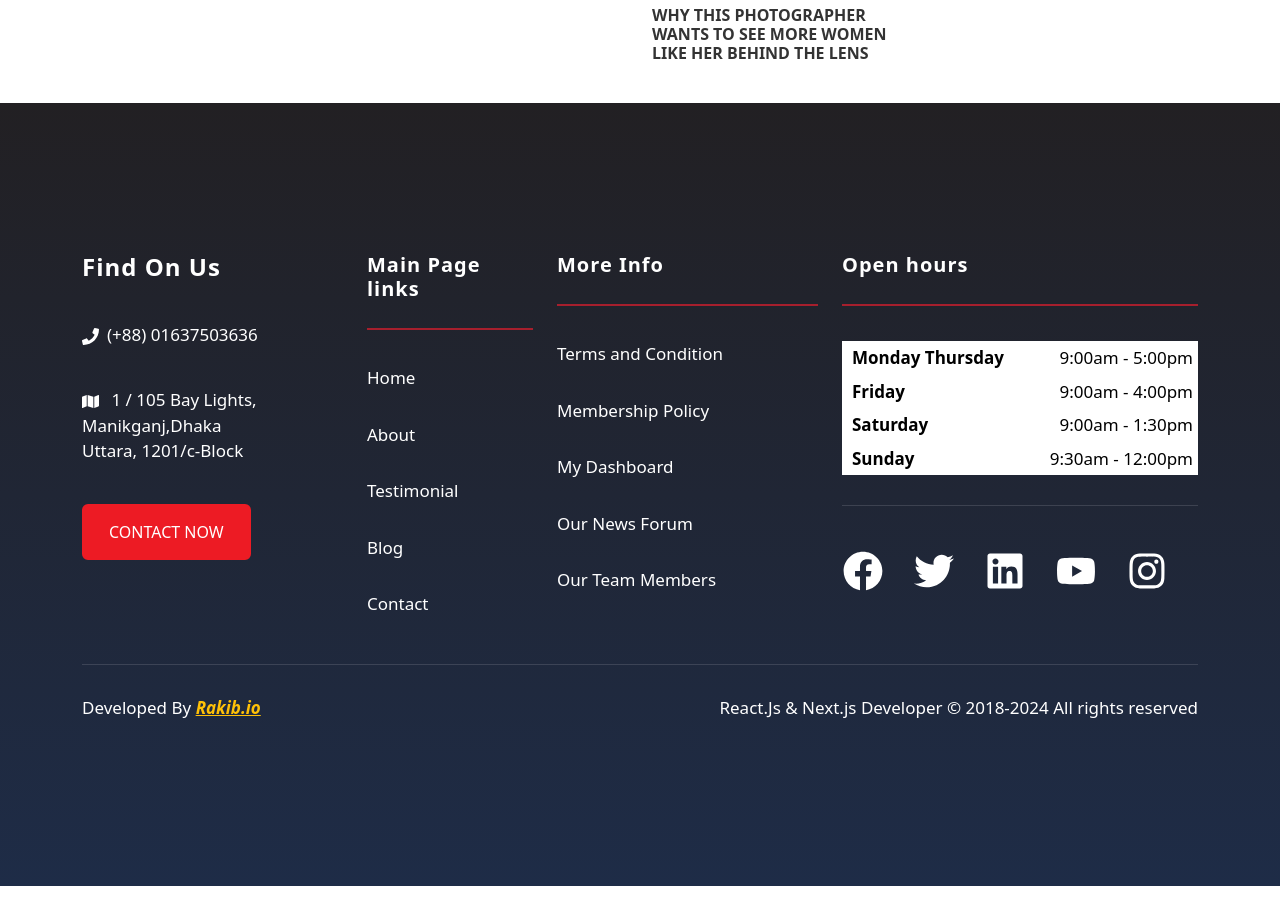
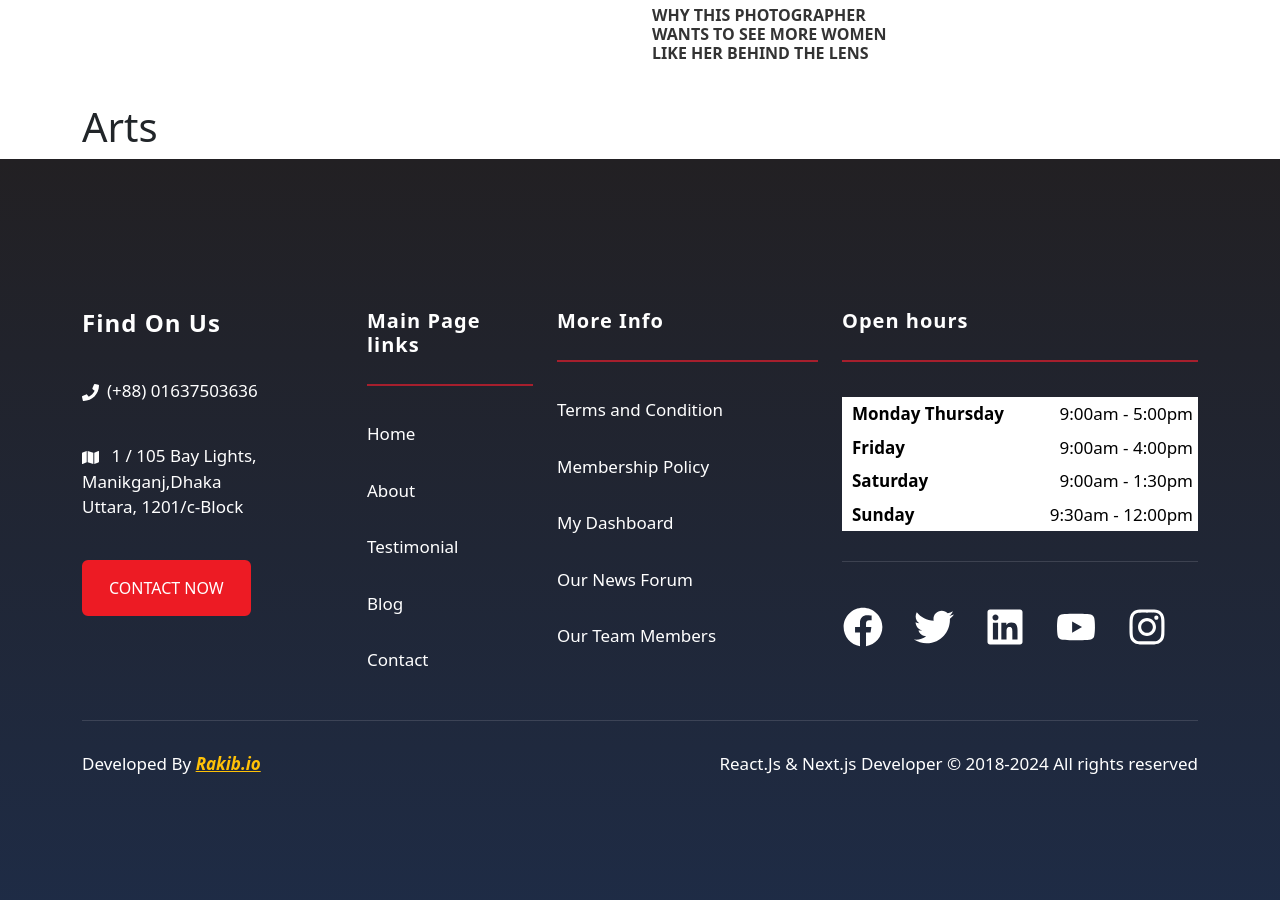
Before and after one commit to SheikhRakibhossain/CNC, a React (Vite) app: page /style in a window 1280 px wide. Shown: the part 1504-2404 px from the top of the page. Built offline with nearby package versions, Linux system fonts and the light colour scheme; no server answers.

Commit message:
arts component created

```diff
--- /dev/null
+++ b/src/pages/StylePage/Arts.jsx
@@ -0,0 +1,14 @@
+import React from 'react';
+import Container from 'react-bootstrap/esm/Container';
+
+const Arts = () => {
+    return (
+        <>
+        <Container>
+            <h1 className=''>Arts</h1>
+        </Container>
+        </>
+    );
+};
+
+export default Arts;
--- a/src/pages/StylePage/Style.jsx
+++ b/src/pages/StylePage/Style.jsx
@@ -1,14 +1,16 @@
 import React from 'react';
 import StyleSlider from './StyleSlider';
 import LatestStyle from './LatestStyle';
+import Arts from './Arts';
 
 const Style = () => {
     return (
-       <>
-       <StyleSlider/>
-       <LatestStyle/>
+        <>
+            <StyleSlider />
+            <LatestStyle />
+            <Arts />
 
-       </>
+        </>
     );
 };
 
```
